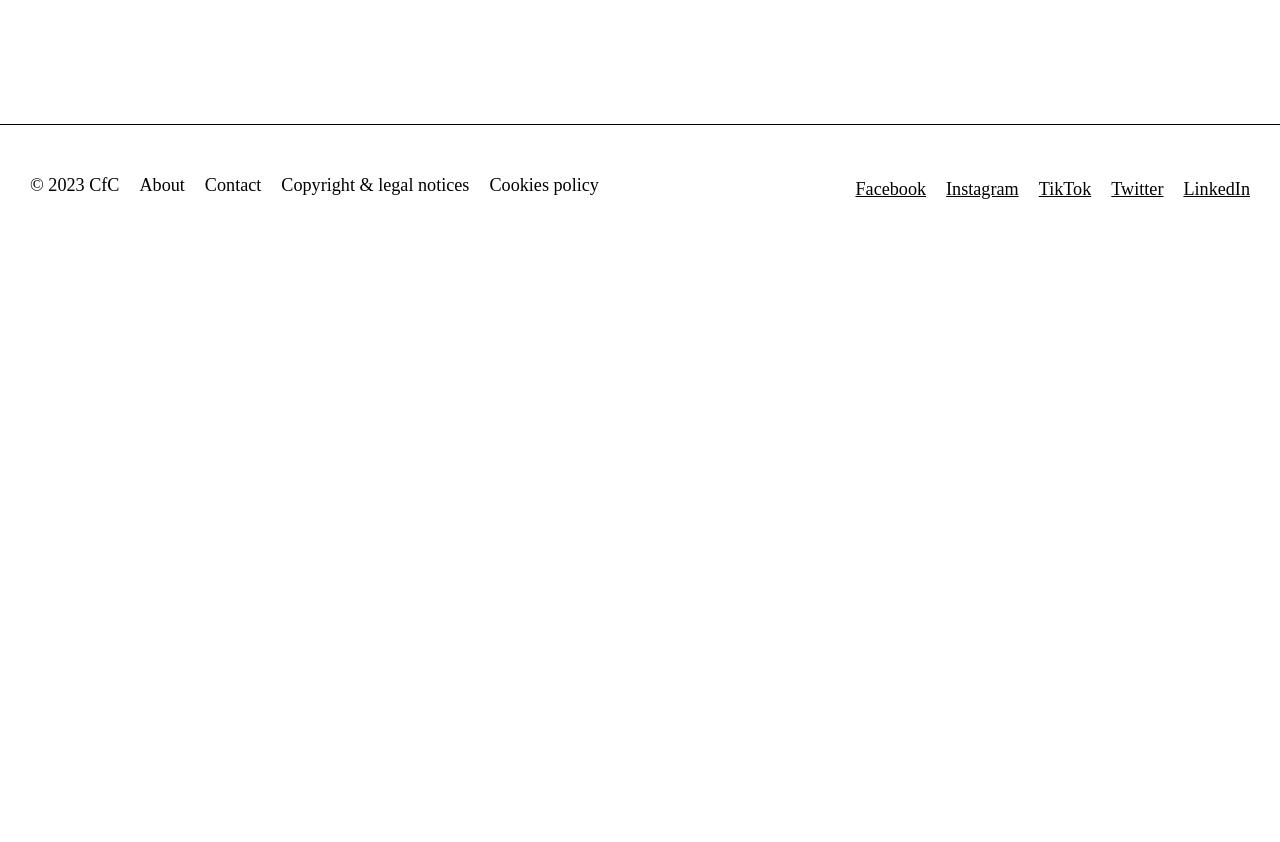
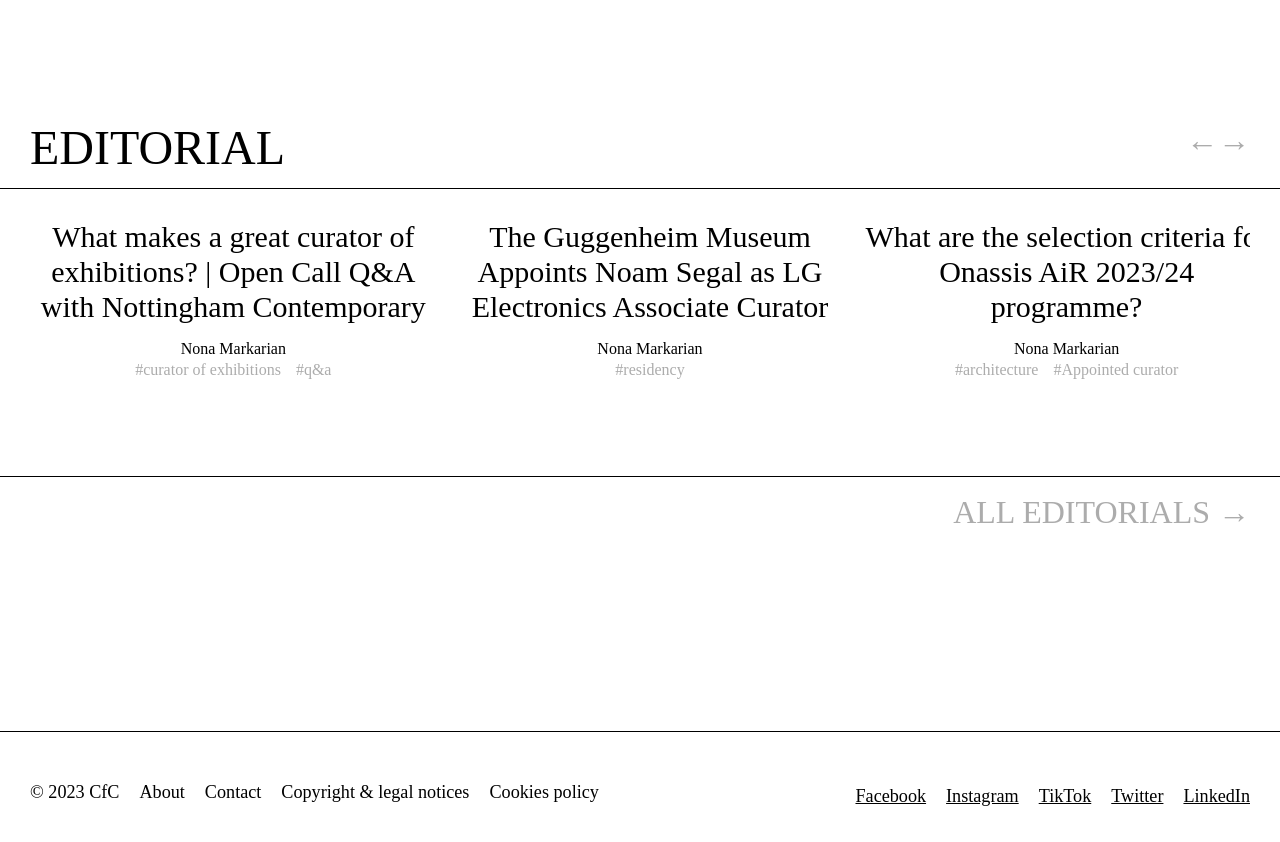
Before and after one commit to thesergiomiguel/cfc-static, a React (Vite) app: page / in a window 1280 px wide. Shown: the part 1520-2362 px from the top of the page. Before the commit the page ends 1755 px from the top, so only its background shows below. Built offline with nearby package versions, Linux system fonts and the light colour scheme; a web font is replaced by a local one.

Commit message:
Add Editorial section to homepage

```diff
--- /dev/null
+++ b/src/pages/homepage/Editorial/BlogPost.tsx
@@ -0,0 +1,37 @@
+type Props = {
+  title: string;
+  thumbnail: string;
+  author: string;
+  tags: string[];
+};
+
+export function BlogPost(props: Props) {
+  return (
+    <article className="BlogPost">
+      <a href="/post-permalink">
+        <div
+          className="BlogPost__title"
+          style={
+            {
+              "--post-img-src": `url(${props.thumbnail})`,
+            } as React.CSSProperties
+          }
+        >
+          {props.title}
+        </div>
+      </a>
+
+      <div className="BlogPost__author">
+        {props.author}
+
+        <span className="BlogPost__tags">
+          {props.tags.map((tag, i) => (
+            <a key={i} href="/link-to-tag">
+              {tag}
+            </a>
+          ))}
+        </span>
+      </div>
+    </article>
+  );
+}
--- /dev/null
+++ b/src/pages/homepage/Editorial/Editorial.scss
@@ -0,0 +1,101 @@
+@use "css/functions" as fx;
+@use "css/mixins" as mx;
+@use "css/components/containers";
+@use "css/utils";
+@use "css/theme";
+
+.Editorial {
+  margin-bottom: fx.rem(66);
+
+  @include mx.md-up {
+    margin-bottom: fx.rem(197);
+  }
+
+  &__content {
+    @extend .wide-container;
+
+    padding-block: fx.rem(15) fx.rem(30);
+
+    @include mx.xxl-up {
+      padding-block: fx.rem(30) fx.rem(50);
+    }
+
+    border-top: 1px solid black;
+    border-bottom: 1px solid black;
+    width: 100%;
+    overflow-x: hidden;
+    box-sizing: border-box;
+  }
+
+  &__window {
+    @extend .no-scrollbar;
+
+    display: flex;
+    flex-direction: row;
+    flex-wrap: nowrap;
+    width: 100%;
+    max-width: 100%;
+    overflow-x: scroll;
+    box-sizing: content-box;
+  }
+}
+
+.Editorial .BlogPost {
+  font-size: fx.rem(30);
+  line-height: 1.17;
+  margin: fx.rem(15) 0 fx.rem(30);
+  flex: 0 0 80%;
+  text-align: center;
+  margin-right: fx.rem(10);
+
+  &__title {
+    position: relative;
+
+    &:hover {
+      &::before {
+        content: "";
+        top: 0;
+        bottom: 0;
+        left: 0;
+        right: 0;
+        position: absolute;
+        display: block;
+        background-image: var(--post-img-src);
+        background-size: contain;
+        background-repeat: no-repeat;
+        background-position: center;
+      }
+    }
+  }
+
+  &__author {
+    margin-top: fx.rem(15);
+    font-size: fx.rem(16);
+    line-height: 1.31;
+  }
+
+  &__tags {
+    display: block;
+    color: theme.$browngray;
+
+    > a {
+      &:not(:last-child) {
+        margin-right: fx.rem(15);
+      }
+    }
+  }
+
+  @include mx.md-up {
+    flex: 0 0 fx.cols(1, 3);
+  }
+
+  @include mx.xxl-up {
+    font-size: fx.rem(65);
+    line-height: 1.15;
+
+    &__author {
+      font-size: fx.rem(32);
+      line-height: 1.31;
+    }
+  }
+}
--- /dev/null
+++ b/src/pages/homepage/Editorial/index.tsx
@@ -0,0 +1,95 @@
+import { SectionHeaderWithScroll } from "../../../components/SectionHeaderWithScroll";
+import { BlogPost } from "./BlogPost";
+import "./Editorial.scss";
+
+// Mock data.
+// 10 posts should be shown on the homepage.
+const posts = [
+  {
+    title:
+      "What makes a great curator of exhibitions? | Open Call Q&A with Nottingham Contemporary",
+    thumbnail: "https://picsum.photos/200/300",
+    author: "Nona Markarian",
+    tags: ["#curator of exhibitions", "#q&a"],
+  },
+  {
+    title:
+      "The Guggenheim Museum Appoints Noam Segal as LG Electronics Associate Curator",
+    thumbnail: "https://picsum.photos/400/300",
+    author: "Nona Markarian",
+    tags: ["#residency"],
+  },
+  {
+    title: "What are the selection criteria for Onassis AiR 2023/24 programme?",
+    thumbnail: "https://picsum.photos/182/600",
+    author: "Nona Markarian",
+    tags: ["#architecture", "#Appointed curator"],
+  },
+  {
+    title:
+      "Cukrarna Gallery in Ljubljana is pleased to announce the appointment of Erzen Shkololli as Curator-at-large",
+    thumbnail: "https://picsum.photos/345/123",
+    author: "Nona Markarian",
+    tags: ["#Appointment"],
+  },
+  {
+    title:
+      "What is important when applying to La Nueva Fábrica’s 2023/24 Residency Open Call?",
+    thumbnail: "https://picsum.photos/765/1000",
+    author: "Maria Cynkier",
+    tags: ["#callforcurators", "#Open Call"],
+  },
+  {
+    title: "What’s important when curating a fashion biennale?",
+    thumbnail: "https://picsum.photos/204/100",
+    author: "Nona Markarian",
+    tags: ["#q&a"],
+  },
+  {
+    title:
+      "Ceci Moss appointed as new Director and Chief Curator of the Mandeville Art Gallery",
+    thumbnail: "https://picsum.photos/100/700",
+    author: "Nona Markarian",
+    tags: ["#q&a"],
+  },
+  {
+    title: "Dr. Asma Naeem appointed as director at Baltimore Museum of Art",
+    thumbnail: "https://picsum.photos/200/300",
+    author: "Nona Markarian",
+    tags: ["#research", "#cfc", "#baltimore"],
+  },
+  {
+    title: "How to find the right curatorial residency for you",
+    thumbnail: "https://picsum.photos/200/300",
+    author: "Maria Cynkier",
+    tags: ["#Guatemala", "#Museums"],
+  },
+  {
+    title: "a-n Appoints new Board and Artists Council",
+    thumbnail: "https://picsum.photos/200/300",
+    author: "Nona Markarian",
+    tags: ["#Whatever", "#Another One", "#Meh"],
+  },
+];
+
+export function Editorial() {
+  return (
+    <section className="Editorial">
+      <SectionHeaderWithScroll title="Editorial" targetId="#editorial-block" />
+
+      <main className="Editorial__content">
+        <div id="editorial-block" className="Editorial__window">
+          {posts.map((post, i) => (
+            <BlogPost key={i} {...post} />
+          ))}
+        </div>
+      </main>
+
+      <footer className="SectionFooter">
+        <a href="/blog">
+          <h2>All Editorials →</h2>
+        </a>
+      </footer>
+    </section>
+  );
+}
--- a/src/pages/homepage/index.tsx
+++ b/src/pages/homepage/index.tsx
@@ -1,3 +1,4 @@
+import { Editorial } from "./Editorial";
 import { FeaturedCalls } from "./FeaturedCalls";
 import { Hero } from "./Hero";
 
@@ -6,6 +7,7 @@ export function Homepage() {
     <main>
       <Hero />
       <FeaturedCalls />
+      <Editorial />
     </main>
   );
 }
```
